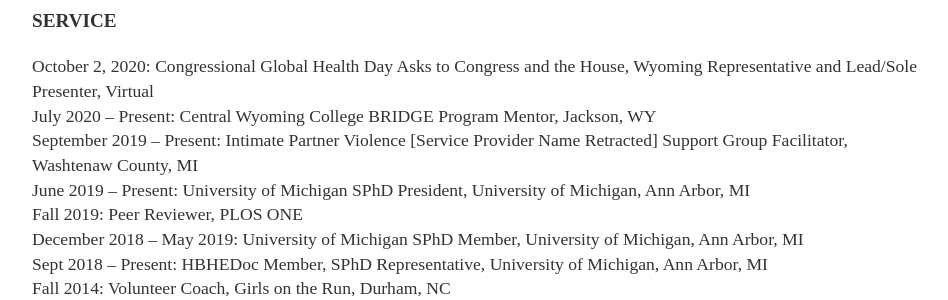
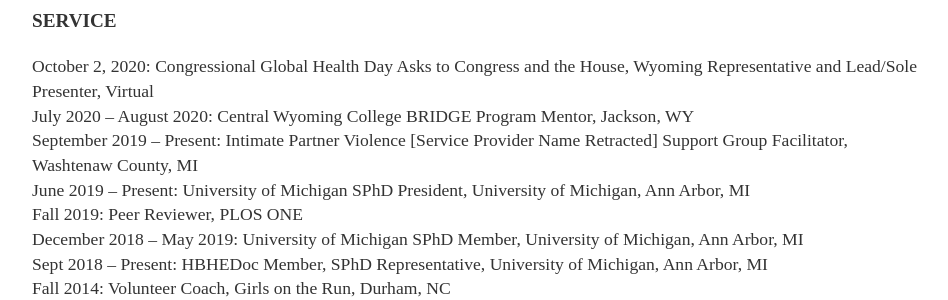
Before and after one commit to elysethulin/elysethulin.github.io, a Jekyll site: the page built from cv.md, in a window 1280 px wide and 900 px high, scrolled down 5764 px. Shown: the part 468-768 px from the top of the window, without its empty margins (160-1108 px from the left). Built offline with Jekyll 4.4.1, drawn with Linux system fonts in a browser that asks for light colours.

Commit message:
Update cv.md

```diff
--- a/cv.md
+++ b/cv.md
@@ -202,7 +202,7 @@
 
 <p style="font-size: 120%;"><b>SERVICE</b></p>
 <p style="font-size: 110%;">October 2, 2020: Congressional Global Health Day Asks to Congress and the House, Wyoming Representative and Lead/Sole Presenter, Virtual
-<br>July 2020 – Present: Central Wyoming College BRIDGE Program Mentor, Jackson, WY
+<br>July 2020 – August 2020: Central Wyoming College BRIDGE Program Mentor, Jackson, WY
 <br>September 2019 – Present: Intimate Partner Violence [Service Provider Name Retracted] Support Group Facilitator, Washtenaw County, MI
 <br>June 2019 – Present: University of Michigan SPhD President, University of Michigan, Ann Arbor, MI
 <br>Fall 2019: Peer Reviewer, PLOS ONE
```
